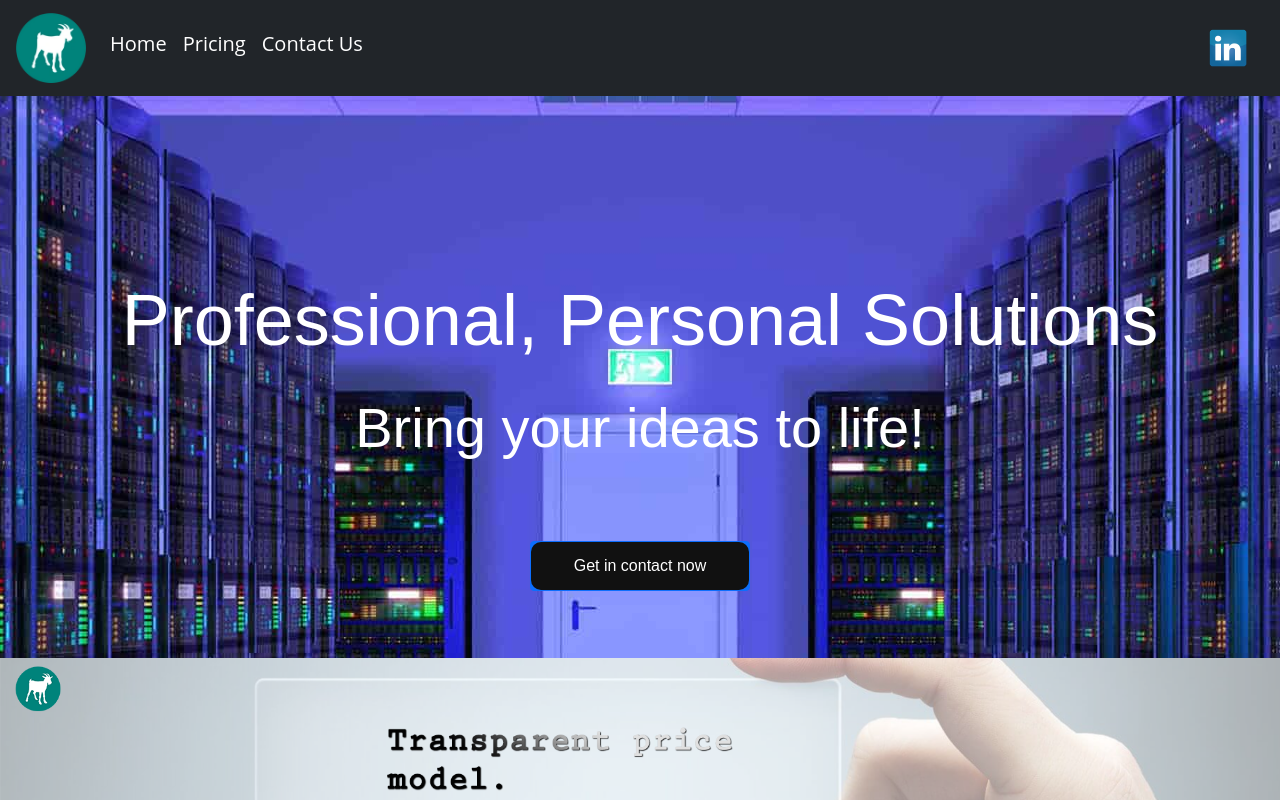
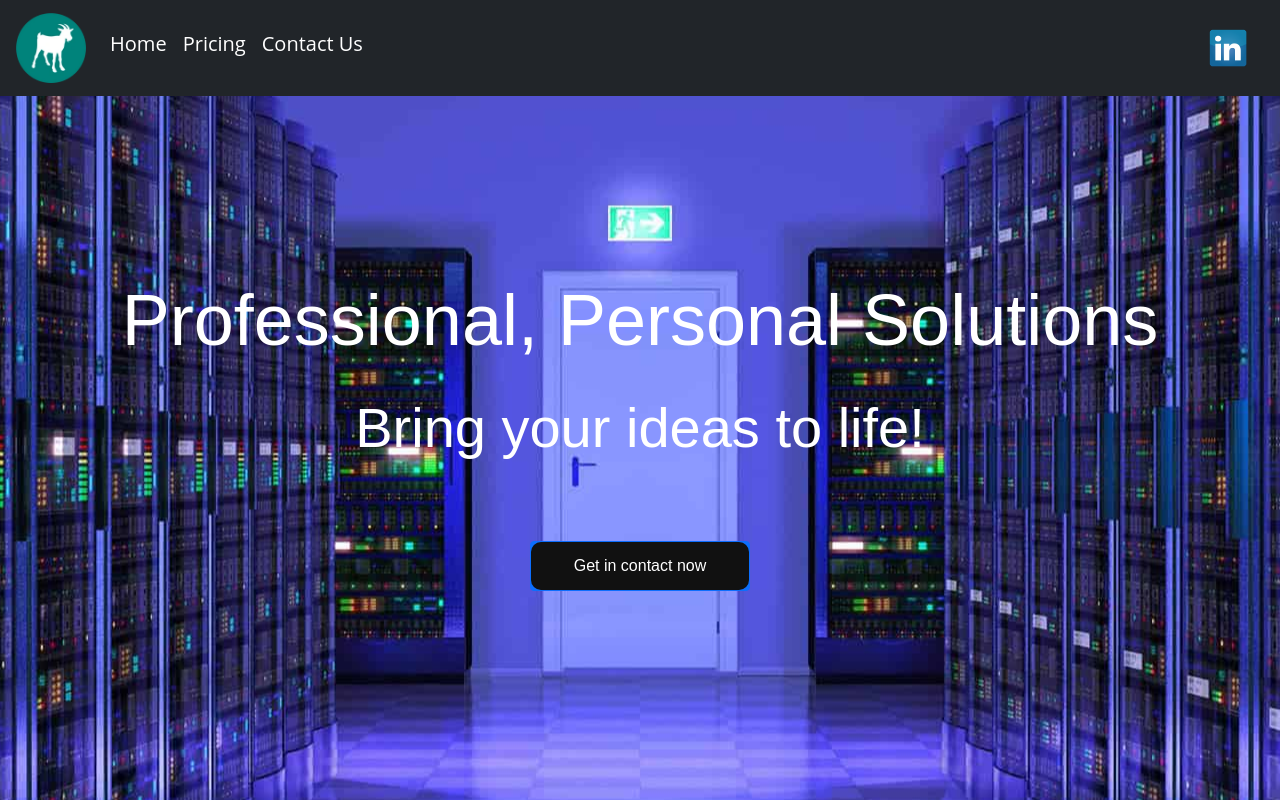
Before and after one commit to HeshamAmer/gedygroup, a React (Create React App) app: page / in a window 1280 px wide. Shown: the top 800 px of the page. Built offline with nearby package versions, Linux system fonts and the light colour scheme.

Commit message:
Separate carousel from main title

```diff
--- a/src/components/HomePageTitle.css
+++ b/src/components/HomePageTitle.css
@@ -8,7 +8,8 @@
     background-repeat: no-repeat;
     text-align: center;
     padding-top: 100pt;
-    margin-bottom: 60px;
+    border-bottom: 5px ridge;
+    height:90vh;
 
 }
 
--- a/src/components/HomePageTitle.js
+++ b/src/components/HomePageTitle.js
@@ -5,12 +5,14 @@ import Carousel from './Carousel'
 
 class HomePageTitle extends Component {
   render() {
-    return <div className='home-page-title'>
+    return <div >
+      <div className='home-page-title'>
         <h1 className='home-page-font mt-5 display-2'>
           Professional, Personal Solutions </h1>
           <tr />
           <h4 className='home-page-font display-4' style={{marginTop: '-50px'}}>Bring your ideas to life! </h4>
         <GetInContactButton />
+        </div>
         <Carousel/>
     </div>
   }
```
Lines whose indentation alone changed are shown as unchanged.
